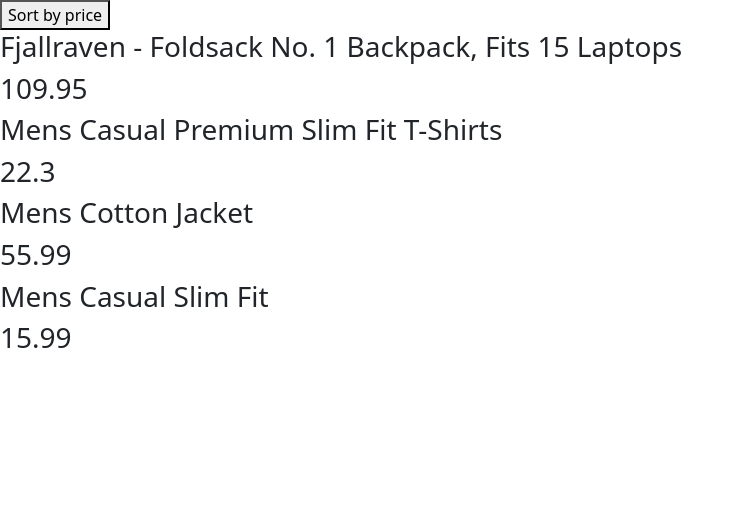
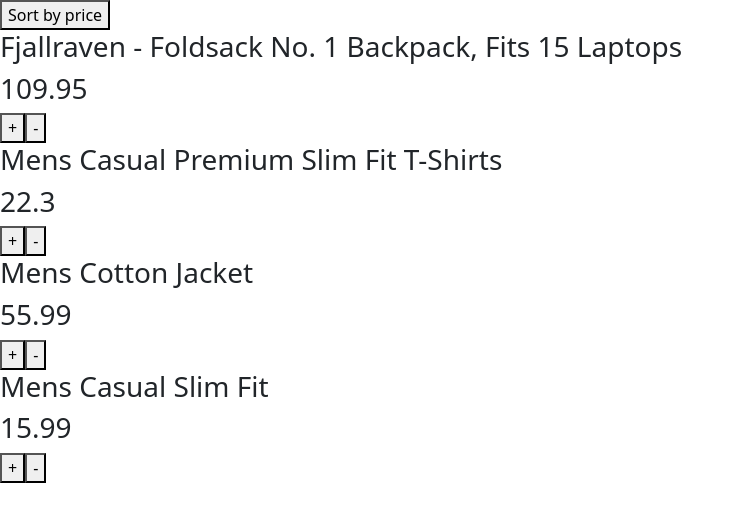
Before and after one commit to saiDev1999/react-class-97r, a React (Create React App) app: page / in a window 1280 px wide. Shown: the top 522 px of the page, without its empty margins (0-744 px from the left). Built offline with nearby package versions, Linux system fonts and the light colour scheme.

Commit message:
state examples

```diff
--- a/src/App.js
+++ b/src/App.js
@@ -52,3 +52,6 @@
 // 1. Repeat the class
 // 2. Create a table component with images
 // 3. document on folder structure in react
+
+
+// Babel : it is transpiler which transpiles the jsx code(new synntax) to js code
--- a/src/components/class-components /products/products.js
+++ b/src/components/class-components /products/products.js
@@ -67,20 +67,54 @@
 
 
       }
+    childToParent=(data)=>{
+
+        alert("child to parent")
+    }
+
+    increment =(data)=>{
+        console.log(data,this.state.products)
+
+
+          let result =this.state.products.map(element=>{
+            if(element.id===data.id){
+                return {...this.state.products,price:element.price+100}
+            }else{
+                return element
+            }
+          })
+
+
+
+
+
+
+
+        this.setState({
+            products:result
+        },()=>{})
+
+    }
+
+    decrement =(data)=>{
+
+    }
     render(){
         return(
             <div>
                 <button  onClick={this.sortFunction} >Sort by price</button>
+
          {
-                    this.state.products.map(eachObject=>{
+            this.state.products.map((eachObject)=>{
                 return(
-                            <div>
-                                <h3>{eachObject.title}</h3>
-                                <h3>{eachObject.price}</h3>
+                    <div key={eachObject.id} >
+                        <ProductListing  data={eachObject} communication={this.childToParent} increment={this.increment}  decrement={this.decrement} />
+
                         </div>
                 )
             })
          }
+
 
 
             </div>
@@ -88,3 +122,37 @@
     }
 }
 export default Products
+
+
+class ProductListing extends Component{
+    render(){
+        console.log("hello productListing",this.props)
+        return(
+            <div>
+                 <h3>{this.props.data.title}</h3>
+                                <h3>{this.props.data.price}</h3>
+                                <button onClick={()=>this.props.increment(this.props.data)}  >+</button>
+                                {/* <h4>{this.props.data.rating.count}</h4> */}
+
+                                <button onClick={()=>this.props.decrement(this.props.data)}  >-</button>
+
+            </div>
+
+        )
+    }
+}
+
+
+
+
+// map is used to iterate the array
+// in react map is mostly used to iterate the ui
+// map is used to list rendering
+// when using map in list rendering me must use key prop for the parent
+
+
+// Tasks:
+// 1. Repeat the class
+// 2. Complete the pending part in class debug the class
+// 3. Give add button to corousel , which adds new image everytime
+// 4. Take a button and add the circles in the ui based on the button click
```
Lines whose indentation alone changed are shown as unchanged.
